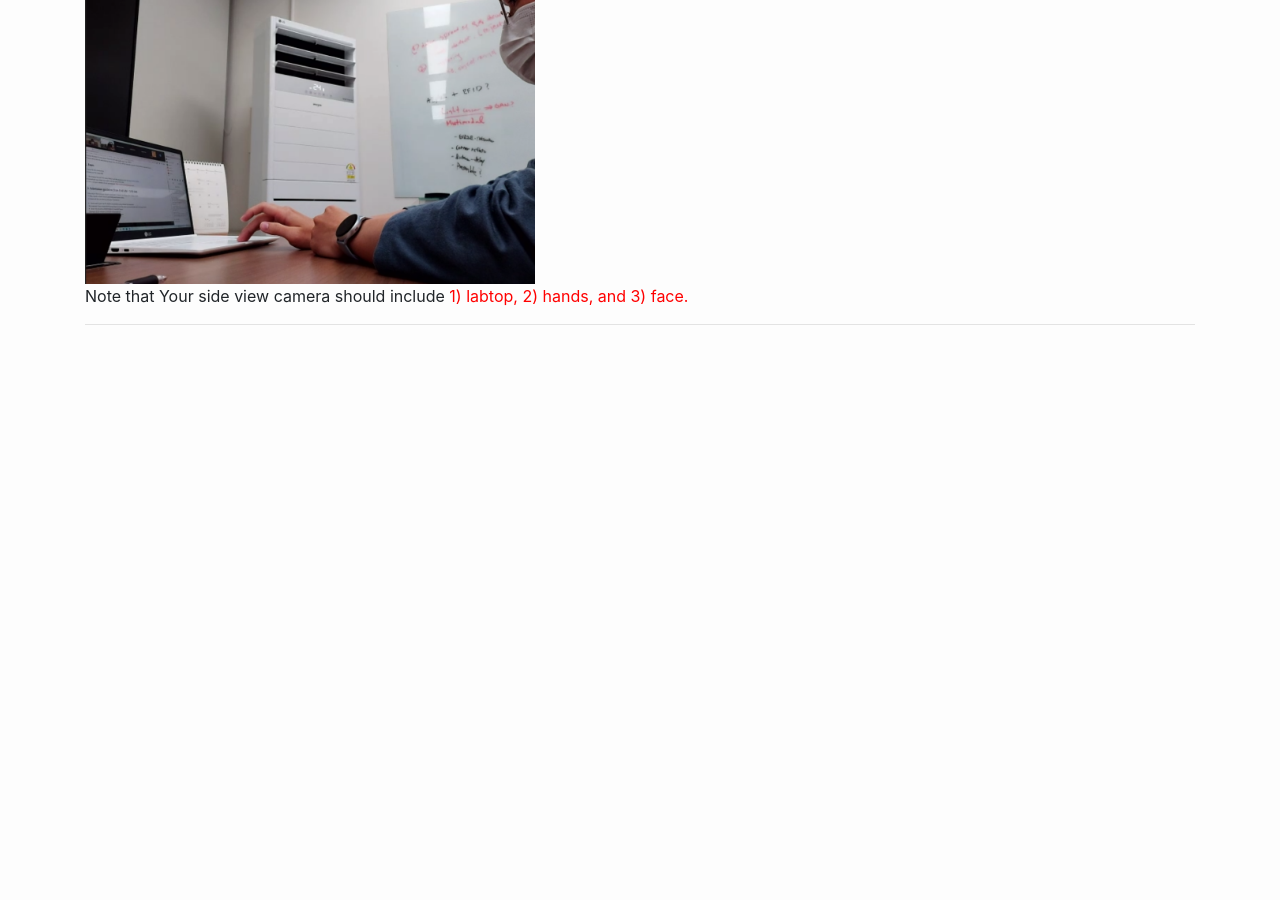
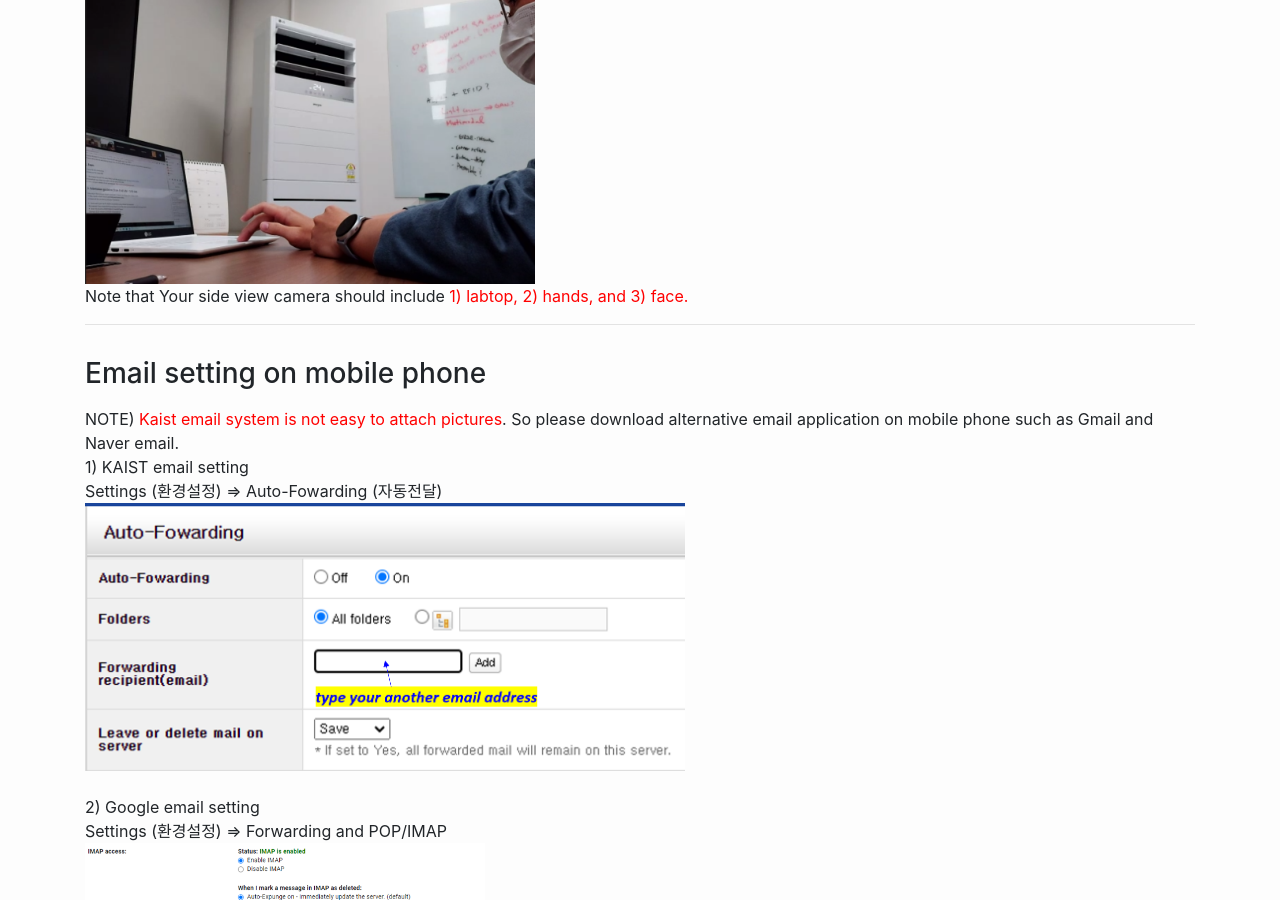
Before and after one commit to ee209-2020-fall/ee209-2020-fall, a Jekyll site: the page built from midterm.md, in a window 1280 px wide and 900 px high, scrolled down 2989 px. Built offline with Jekyll 4.4.1, drawn with Linux system fonts in a browser that asks for light colours; before the commit the page ends 3394 px from its top, so only the background shows below that.

```diff
--- a/midterm.md
+++ b/midterm.md
@@ -76,7 +76,7 @@
 Note that Your side view camera should include <font color="#FF0000">1) labtop, 2) hands, and 3) face.</font>
 <hr>
 
-<!-- <h3>Email setting on mobile phone</h3>
+<h3>Email setting on mobile phone</h3>
 NOTE) <font color="#FF0000">Kaist email system is not easy to attach pictures</font>.
 So please download alternative email application on mobile phone such as Gmail and Naver email.<br>
 1) KAIST email setting <br>
@@ -85,7 +85,7 @@
    <br>
 2) Google email setting <br>
    Settings (환경설정) => Forwarding and POP/IMAP <br>
-   <img src="../exam/email2.png" width=400><br> -->
+   <img src="../exam/email2.png" width=400><br>
 
 <!-- <hr> -->
 <br>
```
